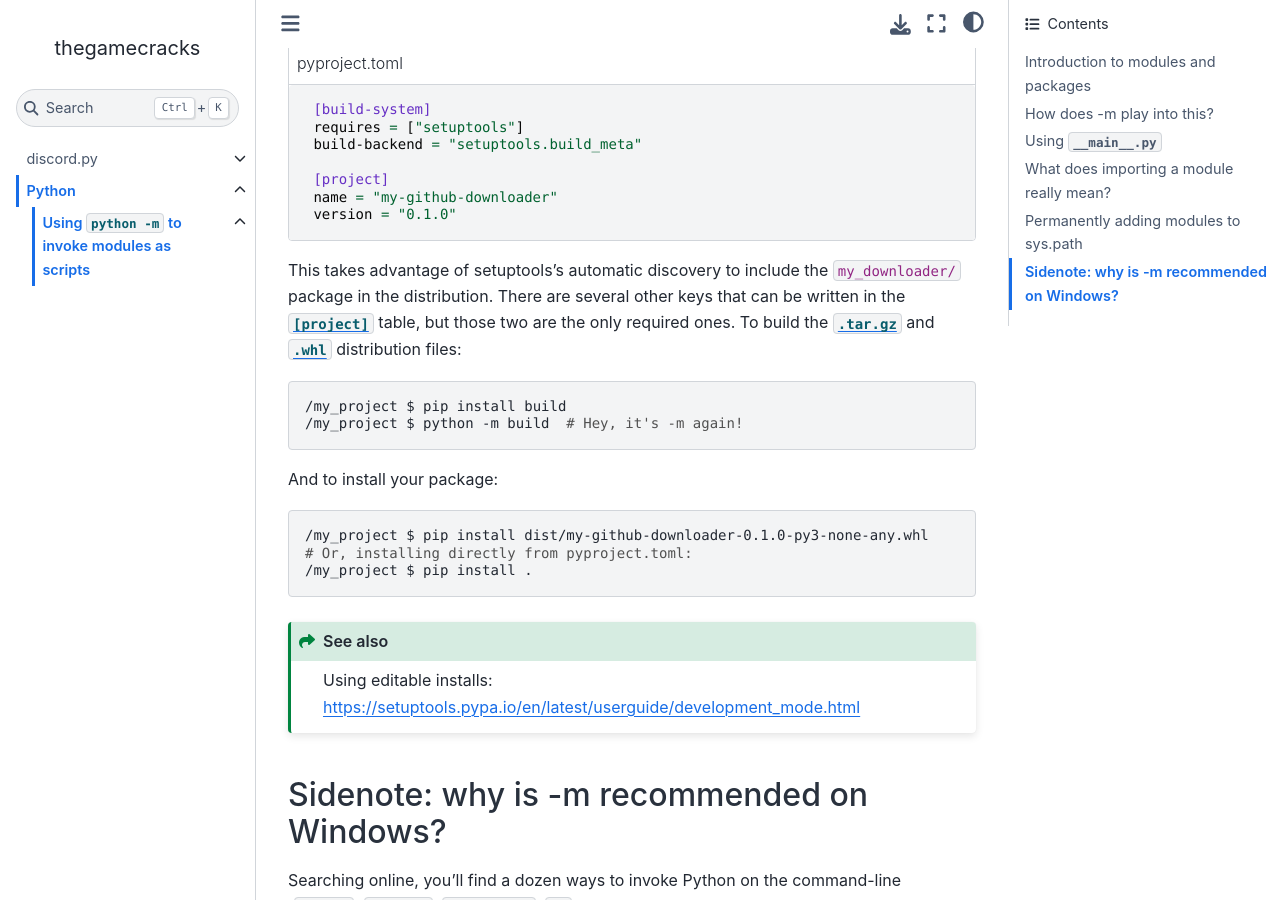
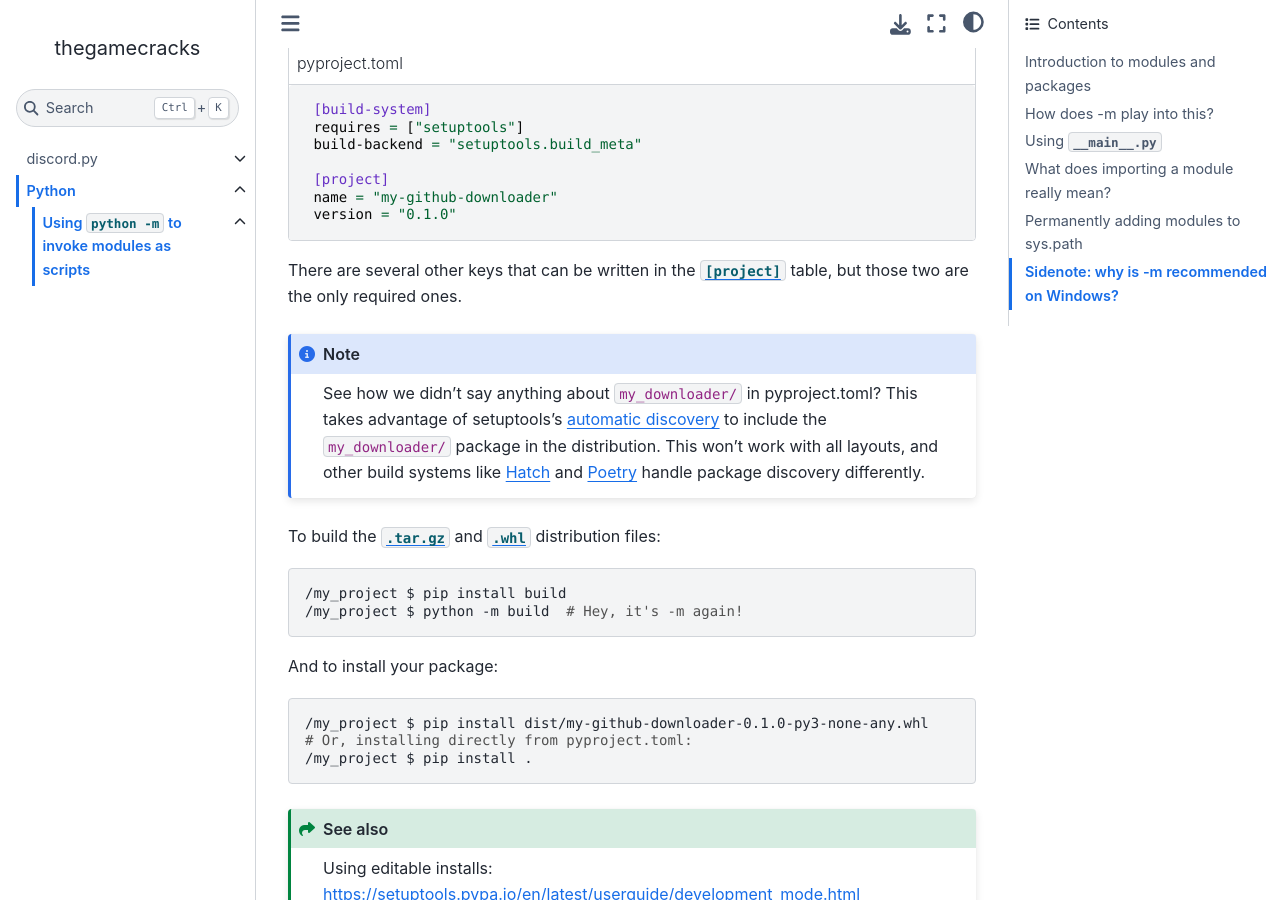
Before and after one commit to thegamecracks/thegamecracks.github.io, a Sphinx documentation site: the page built from docs/python/invoking_modules.rst, in a window 1280 px wide and 900 px high, scrolled down 4835 px. Built offline with Sphinx 7.4.7 and the Sphinx Book theme 1.1.4, drawn with Linux system fonts in a browser that asks for light colours.

Commit message:
feat: move automatic discovery to a separate note

```diff
--- a/docs/python/invoking_modules.rst
+++ b/docs/python/invoking_modules.rst
@@ -269,10 +269,21 @@ Here's the bare minimum you need to make a distribution package:
 
 .. _setuptools + pyproject.toml: https://setuptools.pypa.io/en/latest/userguide/quickstart.html#basic-use
 
-This takes advantage of setuptools's automatic discovery to include the
-``my_downloader/`` package in the distribution. There are several other keys
-that can be written in the |project-table|_ table, but those two are the
-only required ones.
+There are several other keys that can be written in the |project-table|_ table,
+but those two are the only required ones.
+
+.. note::
+
+   See how we didn't say anything about ``my_downloader/`` in pyproject.toml?
+   This takes advantage of setuptools's `automatic discovery`_ to include the
+   ``my_downloader/`` package in the distribution. This won't work with all
+   layouts, and other build systems like `Hatch`_ and `Poetry`_ handle package
+   discovery differently.
+
+.. _automatic discovery: https://setuptools.pypa.io/en/latest/userguide/package_discovery.html#automatic-discovery
+.. _Hatch: https://hatch.pypa.io/latest/
+.. _Poetry: https://python-poetry.org/
+
 To build the |sdist|_ and |wheel|_ distribution files:
 
 .. code-block:: shell
```
